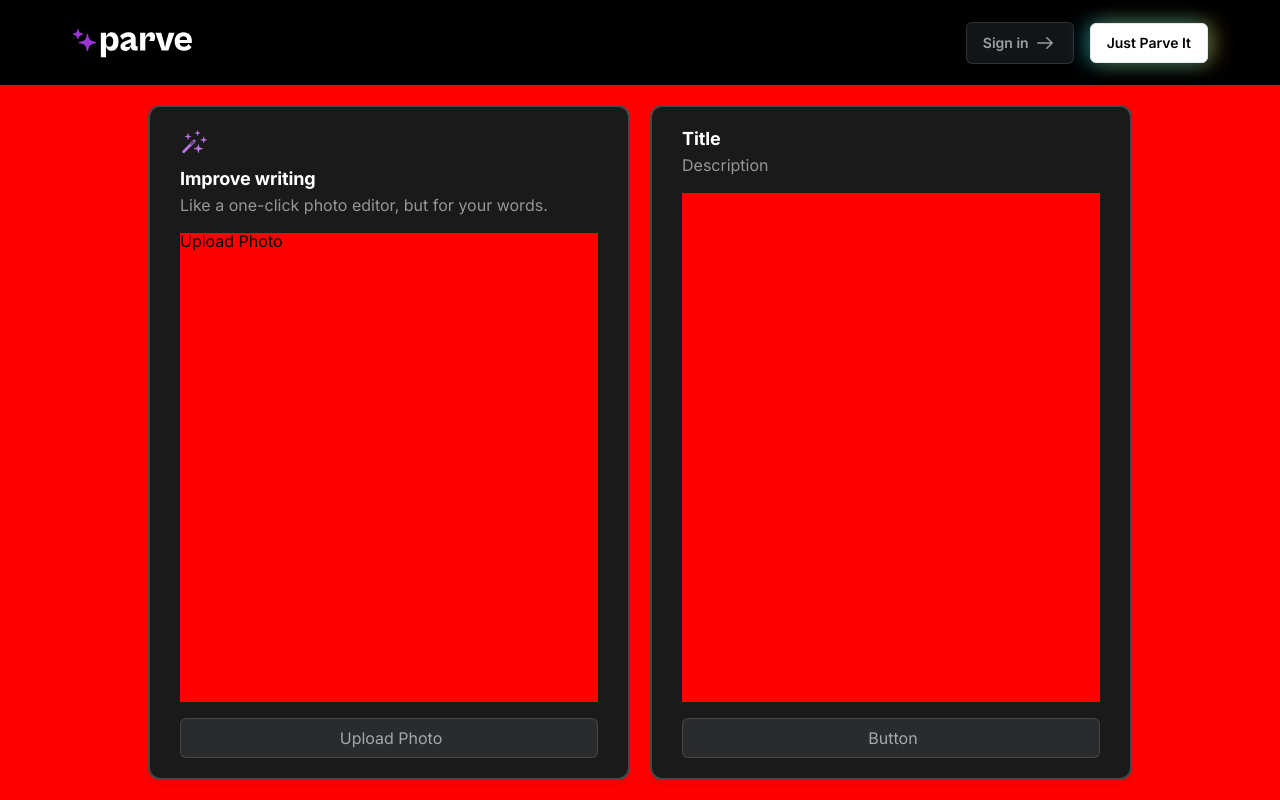
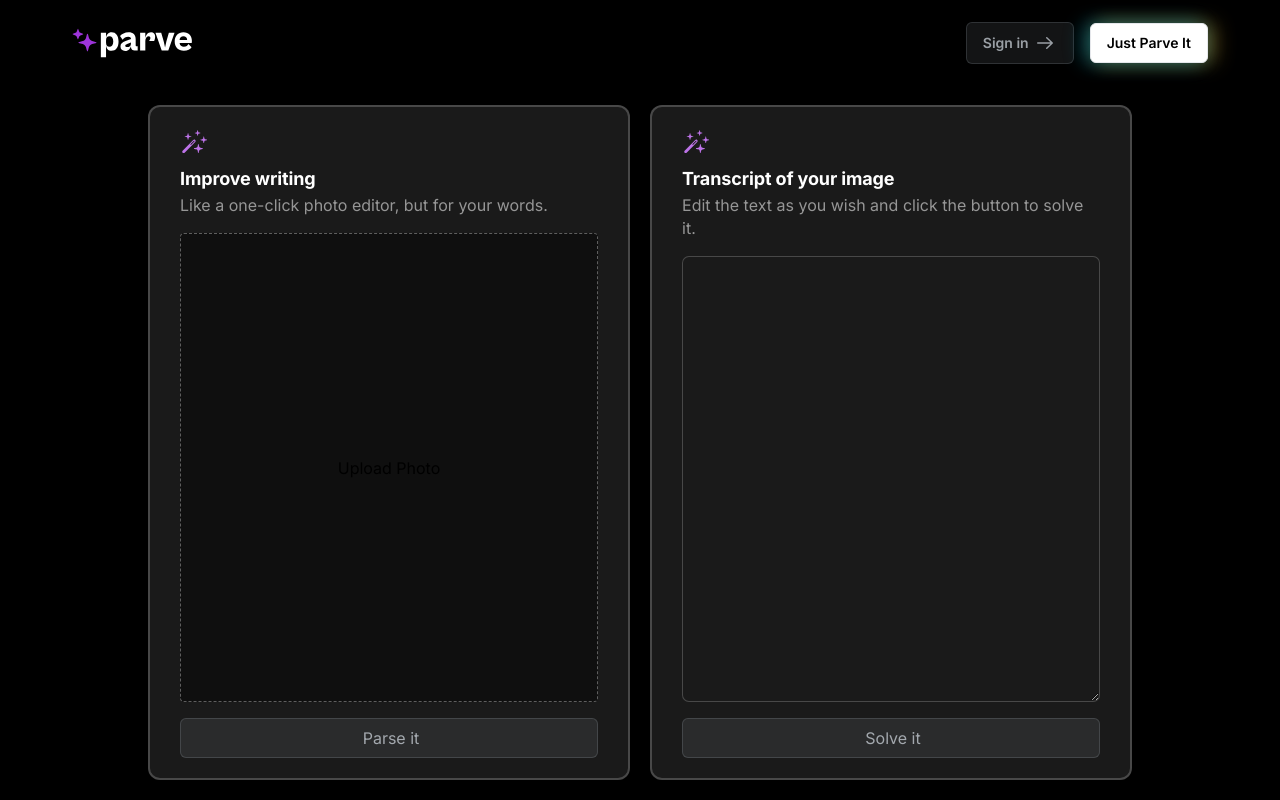
Before and after one commit to ParveAI/parve-frontend, a Next.js app: page /parve-it in a window 1280 px wide. Built offline with nearby package versions, Linux system fonts and the light colour scheme.

Commit message:
Some styles

```diff
--- /dev/null
+++ b/src/components/ParveTextBox/index.js
@@ -0,0 +1,23 @@
+import ActionBox from "@/shared/ActionBox";
+import { Magic } from "@/components/icons";
+
+import { TextArea } from "./styles";
+
+import { useState } from "react";
+
+const ParveTextBox = ({ initialText }) => {
+  const [text, setText] = useState(initialText);
+  return (
+    <ActionBox
+      icon={<Magic />}
+      title="Transcript of your image"
+      description="Edit the text as you wish and click the button to solve it."
+      buttonTitle="Solve it"
+      buttonHandler={() => alert("Photo Uploaded")}
+    >
+      <TextArea onChange={(e) => setText(e.target.value)}>{text}</TextArea>
+    </ActionBox>
+  );
+};
+
+export default ParveTextBox;
--- /dev/null
+++ b/src/components/ParveTextBox/styles.js
@@ -0,0 +1,23 @@
+import styled from "styled-components";
+
+export const TextArea = styled.textarea`
+  width: 100%;
+  height: 100%;
+  resize: vertical;
+  background-color: transparent;
+  padding: 20px;
+
+  font-family: "Inter";
+  font-weight: 400;
+  font-size: 16px;
+  line-height: 23px;
+  /* or 144% */
+
+  letter-spacing: 0.008px;
+
+  color: #ffffff;
+
+  background: rgba(255, 255, 255, 0.002);
+  border: 1px solid rgba(255, 255, 255, 0.2);
+  border-radius: 7px;
+`;
--- a/src/components/UploadPhoto/index.js
+++ b/src/components/UploadPhoto/index.js
@@ -1,17 +1,18 @@
 import ActionBox from "@/shared/ActionBox";
 import { Magic } from "@/components/icons";
 
+import { UploadContent } from "./styles";
+
 const UploadPhoto = () => {
-
   return (
     <ActionBox
       icon={<Magic />}
       title="Improve writing"
       description="Like a one-click photo editor, but for your words."
-      buttonTitle="Upload Photo"
+      buttonTitle="Parse it"
       buttonHandler={() => alert("Photo Uploaded")}
     >
-      <h1>Upload Photo</h1>
+      <UploadContent>Upload Photo</UploadContent>
     </ActionBox>
   );
 };
--- a/src/components/UploadPhoto/styles.js
+++ b/src/components/UploadPhoto/styles.js
@@ -1,21 +1,14 @@
 import styled from "styled-components";
 
-export const FormContent = styled.div`
+export const UploadContent = styled.div`
   width: 100%;
   height: 100%;
   display: flex;
-  flex-direction: column;
-  align-items: flex-start;
   justify-content: center;
-  background-color: black;
+  align-items: center;
+
+  background: rgba(0, 0, 0, 0.4);
+  border: 1.6px dashed rgba(191, 191, 191, 0.45);
+  border-radius: 4px;
+
 `;
-
-export const FormTitle = styled.h1`
-  margin: 30px 0;
-  font-family: "Inter";
-  font-style: normal;
-  font-weight: 700;
-  font-size: 20px;
-  letter-spacing: -0.16px;
-  color: rgba(253, 254, 255, 0.925);
-`;
--- a/src/pages/_app.js
+++ b/src/pages/_app.js
@@ -4,7 +4,6 @@ import Layout from "@/shared/Layout";
 import { ThemeProvider } from "styled-components";
 import { theme } from "@/config/ThemeConfig";
 
-import "@/styles/reset.css";
 import "@/styles/globals.css";
 import "@/styles/fonts.css";
 
--- a/src/shared/ActionBox/styles.js
+++ b/src/shared/ActionBox/styles.js
@@ -63,7 +63,6 @@ export const Body = styled.div`
   flex: 1;
   width: 100%;
   height: 90px;
-  background-color: red;
 `;
 
 export const Foot = styled.div`
--- a/src/shared/Layout/styles.js
+++ b/src/shared/Layout/styles.js
@@ -1,6 +1,9 @@
 import styled from "styled-components";
 
 export const LayoutContent = styled.div`
+  font-family: "Inter", ui-monospace, Menlo, Monaco, "Cascadia Mono",
+    "Segoe UI Mono", "Roboto Mono", "Oxygen Mono", "Ubuntu Monospace",
+    "Source Code Pro", "Fira Mono", "Droid Sans Mono", "Courier New", monospace;
   width: 100%;
   height: 100%;
   min-height: 100%;
--- a/src/styles/globals.css
+++ b/src/styles/globals.css
@@ -28,6 +28,24 @@ code {
     monospace;
 }
 
+h1,
+h2,
+h3,
+h4,
+h5,
+h6,
+p,
+blockquote,
+pre,
+a {
+  margin: 0;
+  padding: 0;
+  border: 0;
+  font-size: 100%;
+  font: inherit;
+  vertical-align: baseline;
+}
+
 /*
 body::-webkit-scrollbar {
   width: 8px;
--- a/src/styles/reset.css
+++ /dev/null
@@ -1,44 +0,0 @@
-
-html, body, div, span, applet, object, iframe,
-h1, h2, h3, h4, h5, h6, p, blockquote, pre,
-a, abbr, acronym, address, big, cite, code,
-del, dfn, em, img, ins, kbd, q, s, samp,
-small, strike, strong, sub, sup, tt, var,
-b, u, i, center,
-dl, dt, dd, ol, ul, li,
-fieldset, form, label, legend,
-table, caption, tbody, tfoot, thead, tr, th, td,
-article, aside, canvas, details, embed,
-figure, figcaption, footer, header, hgroup,
-menu, nav, output, ruby, section, summary,
-time, mark, audio, video {
-	margin: 0;
-	padding: 0;
-	border: 0;
-	font-size: 100%;
-	font: inherit;
-	vertical-align: baseline;
-}
-/* HTML5 display-role reset for older browsers */
-article, aside, details, figcaption, figure,
-footer, header, hgroup, menu, nav, section {
-	display: block;
-}
-body {
-	line-height: 1;
-}
-ol, ul {
-	list-style: none;
-}
-blockquote, q {
-	quotes: none;
-}
-blockquote:before, blockquote:after,
-q:before, q:after {
-	content: '';
-	content: none;
-}
-table {
-	border-collapse: collapse;
-	border-spacing: 0;
-}
--- a/src/views/ParveItView/index.js
+++ b/src/views/ParveItView/index.js
@@ -1,22 +1,19 @@
 import ActionBox from "@/shared/ActionBox";
-import { Container, Title, Boxes } from "./styles";
+import { Container, Boxes } from "./styles";
 
 import UploadPhoto from "@/components/UploadPhoto";
-import { useLocalStorage } from "@/hooks";
-import { useState } from "react";
+import ParveTextBox from "@/components/ParveTextBox";
+// import { useLocalStorage } from "@/hooks";
+// import { useState } from "react";
 
 const ParveItView = () => {
-  let [value, setValue] = useLocalStorage("name", "");
-
-  const [date, setDate] = useState(value);
-
-  // When user submits the form, save the favorite number to the local storage
+  // let [value, setValue] = useLocalStorage("name", "");
 
   return (
     <Container>
       <Boxes>
         <UploadPhoto />
-        <ActionBox />
+        <ParveTextBox />
       </Boxes>
     </Container>
   );
--- a/src/views/ParveItView/styles.js
+++ b/src/views/ParveItView/styles.js
@@ -3,13 +3,7 @@ import styled from "styled-components";
 export const Container = styled.div`
   width: 100%;
   height: 100%;
-  background-color: red;
   margin-top: 85px;
-`;
-
-export const Title = styled.h1`
-  font-size: 45px;
-  background-color: red;
 `;
 
 export const Boxes = styled.div`
```
